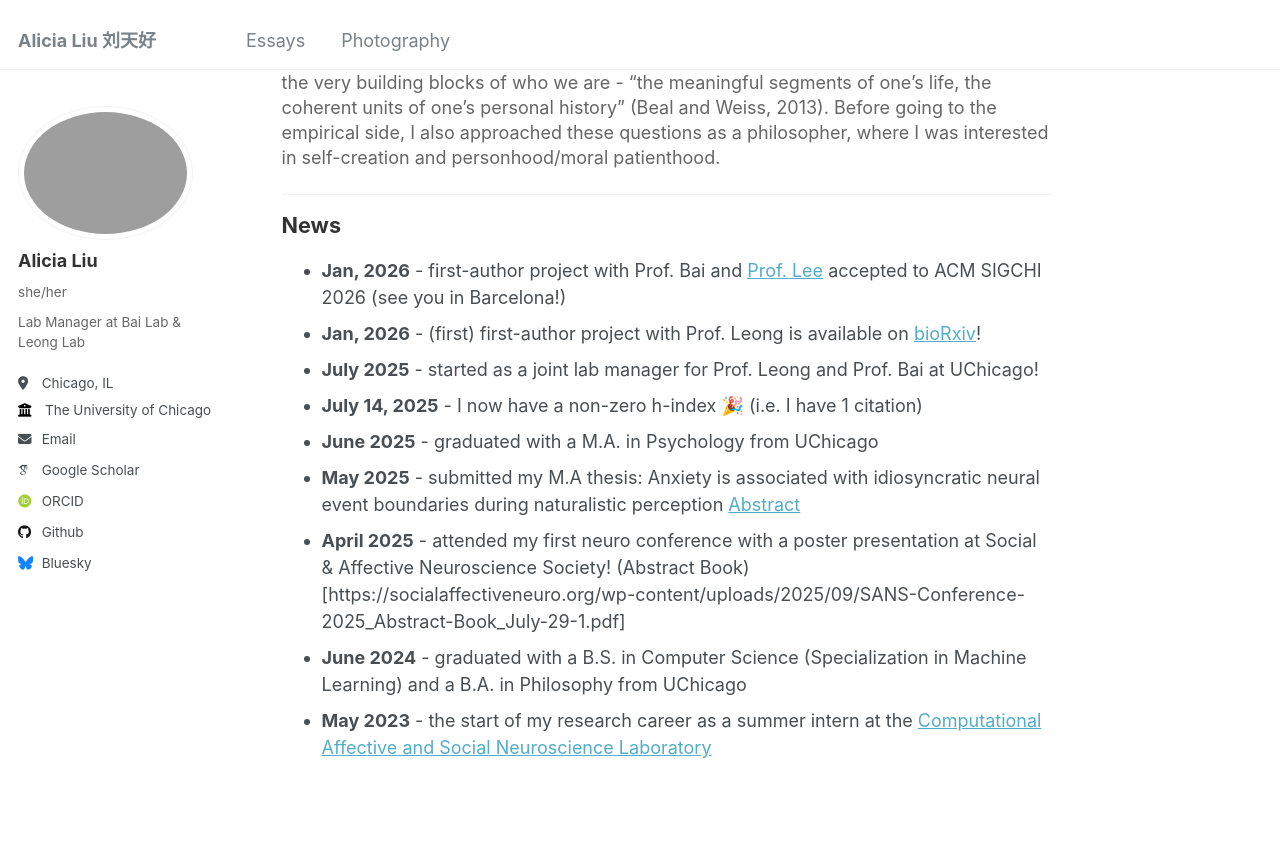
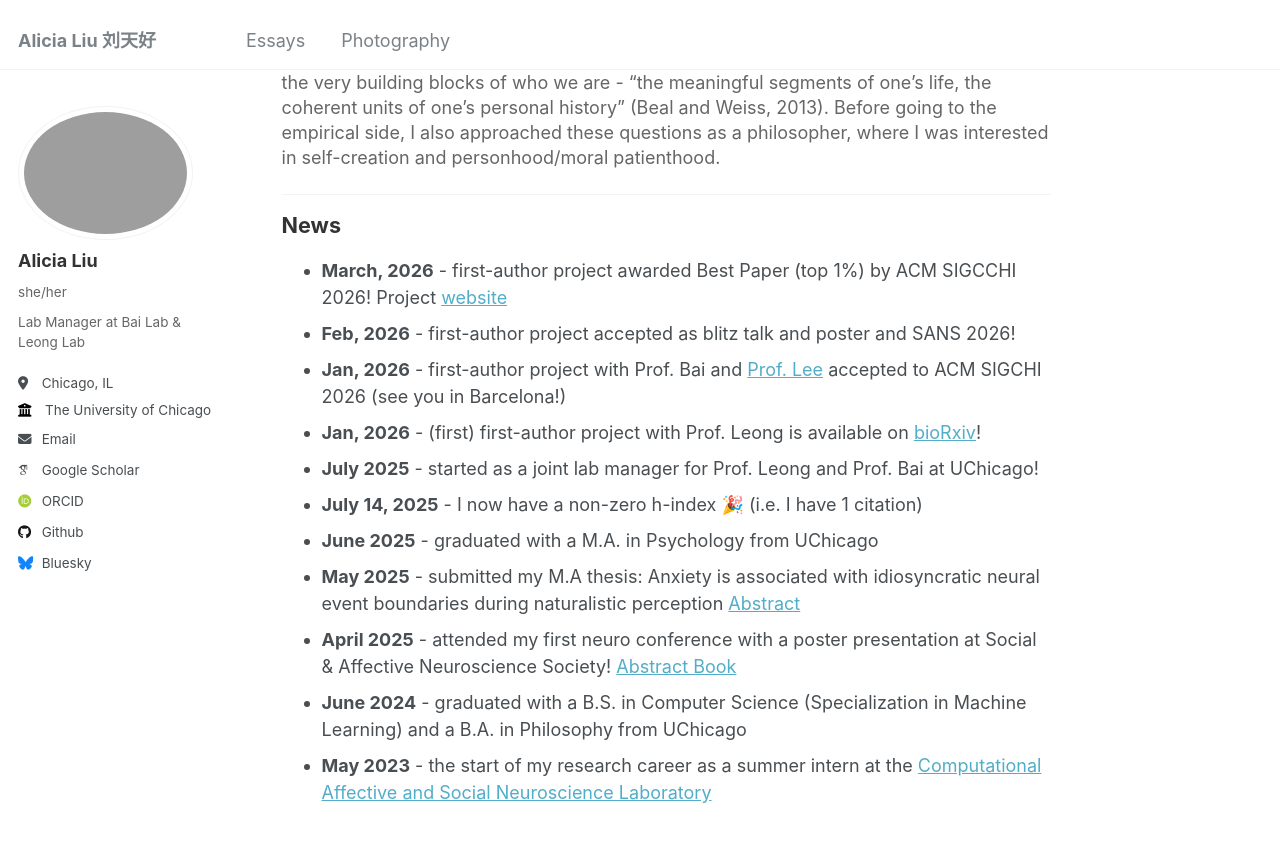
Before and after one commit to 20-alicial/20-alicial.github.io, a Jekyll site: the page built from _pages/about.md, in a window 1280 px wide and 900 px high, scrolled down 658 px. Shown: the top 842 px of the window. Built offline with Jekyll 4.4.1, drawn with Linux system fonts in a browser that asks for light colours; some web fonts are replaced.

Commit message:
update news

```diff
--- a/_pages/about.md
+++ b/_pages/about.md
@@ -20,12 +20,14 @@ I believe understanding memory systems is fundamental to explaining the flexibil
 ---
 
 ### News
+- **March, 2026** - first-author project awarded Best Paper (top 1%) by ACM SIGCCHI 2026! Project [website](https://20-alicial.github.io/writing-with-ai-gender-bias/)
+- **Feb, 2026** - first-author project accepted as blitz talk and poster and SANS 2026!
 - **Jan, 2026** - first-author project with Prof. Bai and [Prof. Lee](https://minalee-research.github.io) accepted to ACM SIGCHI 2026 (see you in Barcelona!)
 - **Jan, 2026** - (first) first-author project with Prof. Leong is available on [bioRxiv](https://www.biorxiv.org/content/10.64898/2026.01.03.697513v1)!
 - **July 2025** - started as a joint lab manager for Prof. Leong and Prof. Bai at UChicago!
 - **July 14, 2025** - I now have a non-zero h-index 🎉 (i.e. I have 1 citation)
 - **June 2025** - graduated with a M.A. in Psychology from UChicago
 - **May 2025** - submitted my M.A thesis: Anxiety is associated with idiosyncratic neural event boundaries during naturalistic perception [Abstract](https://knowledge.uchicago.edu/record/15260?ln=en)
-- **April 2025** - attended my first neuro conference with a poster presentation at Social & Affective Neuroscience Society! (Abstract Book)[https://socialaffectiveneuro.org/wp-content/uploads/2025/09/SANS-Conference-2025_Abstract-Book_July-29-1.pdf]
+- **April 2025** - attended my first neuro conference with a poster presentation at Social & Affective Neuroscience Society! [Abstract Book](https://socialaffectiveneuro.org/wp-content/uploads/2025/09/SANS-Conference-2025_Abstract-Book_July-29-1.pdf)
 - **June 2024** - graduated with a B.S. in Computer Science (Specialization in Machine Learning) and a B.A. in Philosophy from UChicago
 - **May 2023** - the start of my research career as a summer intern at the [Computational Affective and Social Neuroscience Laboratory](https://mcnlab.uchicago.edu/)
```
